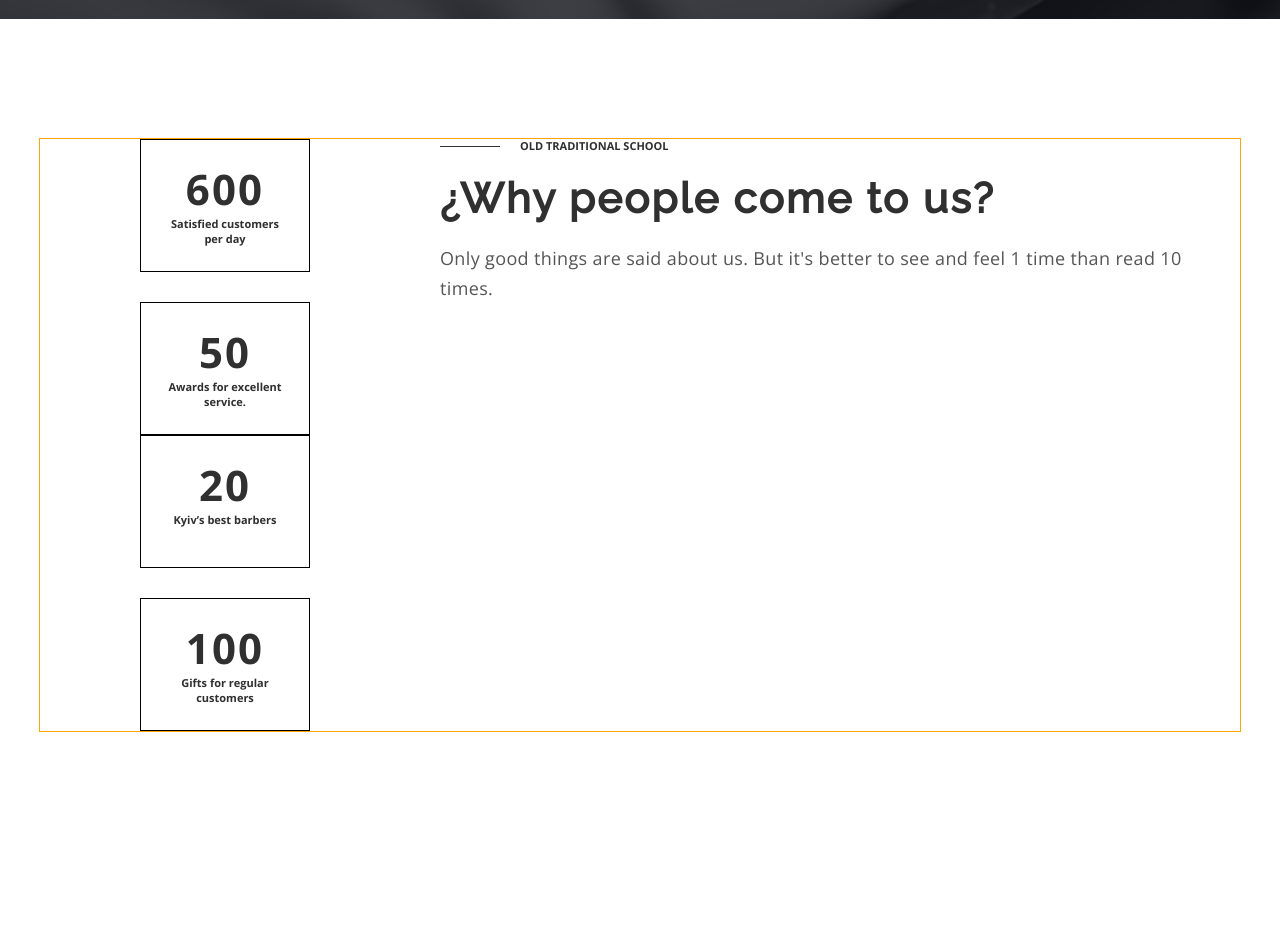
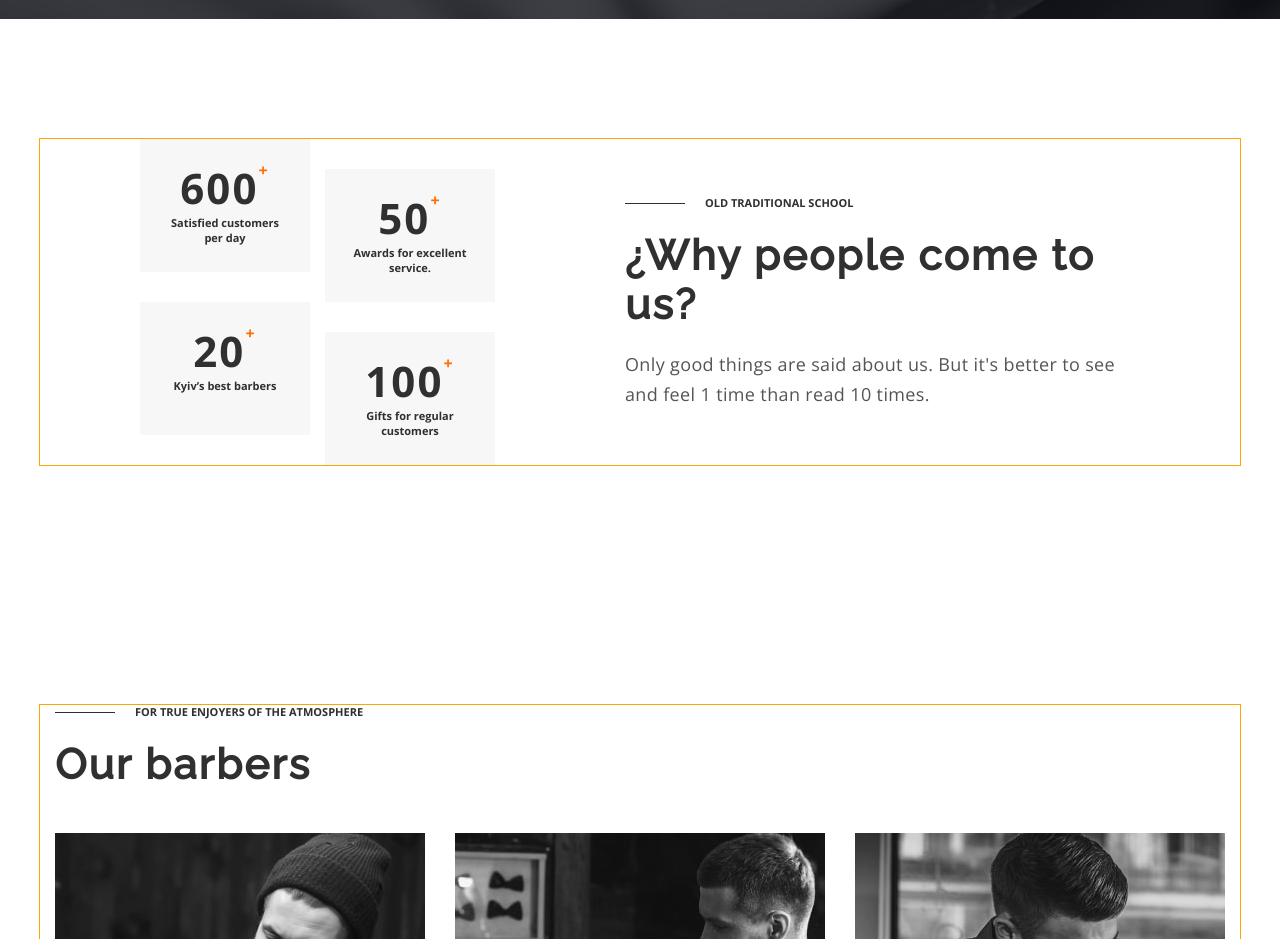
Before and after one commit to Iryna-Vyshniak/practic, a plain HTML site: page index.html in a window 1280 px wide. Shown: the part 2340-3279 px from the top of the page. Drawn offline with nearby package versions, Linux system fonts and the light colour scheme.

Commit message:
add styles to benefits-section

```diff
--- a/css/styles.css
+++ b/css/styles.css
@@ -431,18 +431,22 @@ img {
   display: flex;
   padding-left: 100px;
   gap: 130px;
+  align-items: baseline;
 }
-.benefits-wrap {
-  max-width: 500px;
-  padding-top: 9px;
+.benefits-list {
+  display: flex;
+  width: 370px;
+  flex-wrap: wrap;
+  margin-right: -15px;
 }
 
 .benefits-item {
   width: 170px;
   height: 133px;
-  border: 1px solid #000000;
+  background-color: #f7f7f7;
   padding: 20px 24px;
   text-align: center;
+  margin-right: 15px;
 }
 
 /* .benefits-item:nth-child(3n + 1){
@@ -454,8 +458,6 @@ img {
 }
 
 .benefits-item span {
-  display: block;
-
   font-family: 'Open Sans';
   font-style: normal;
   font-weight: 700;
@@ -465,6 +467,22 @@ img {
   letter-spacing: 0.05em;
 
   color: #303030;
+}
+
+.benefits-item span::after {
+  content: '+';
+  font-weight: 600;
+  font-size: 16px;
+  line-height: calc(22 / 16);
+  display: inline-block;
+  vertical-align: top;
+
+  color: #ff6c00;
+}
+
+.benefits-content {
+  max-width: 500px;
+  padding-top: 9px;
 }
 
 .benefits-item-text {
```
